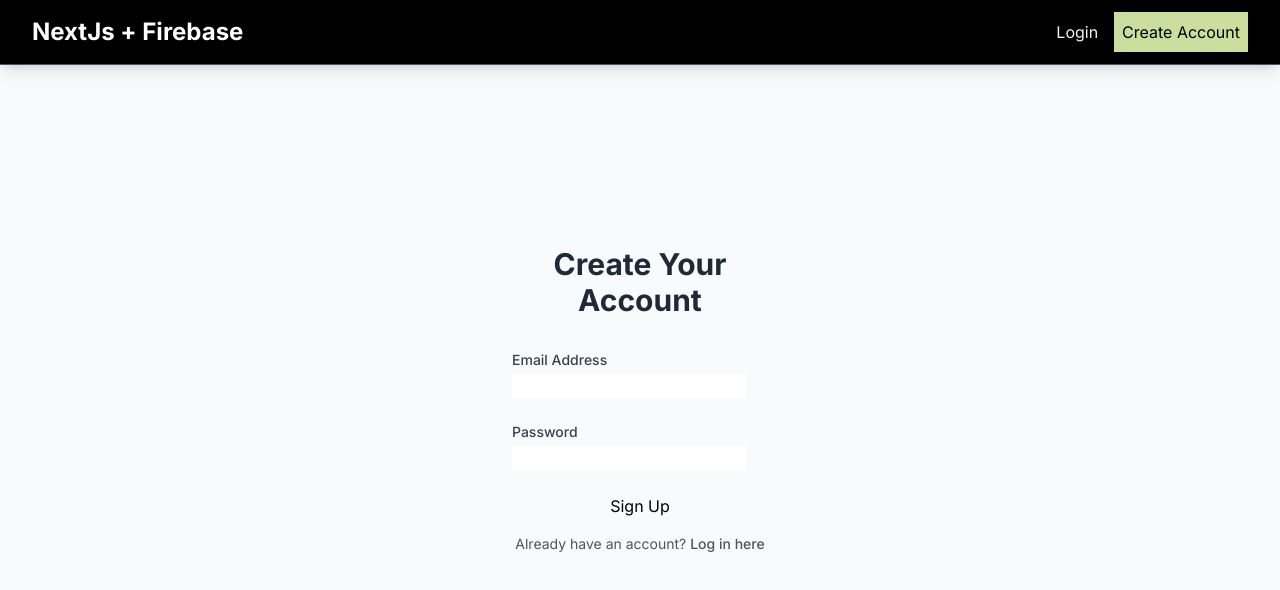
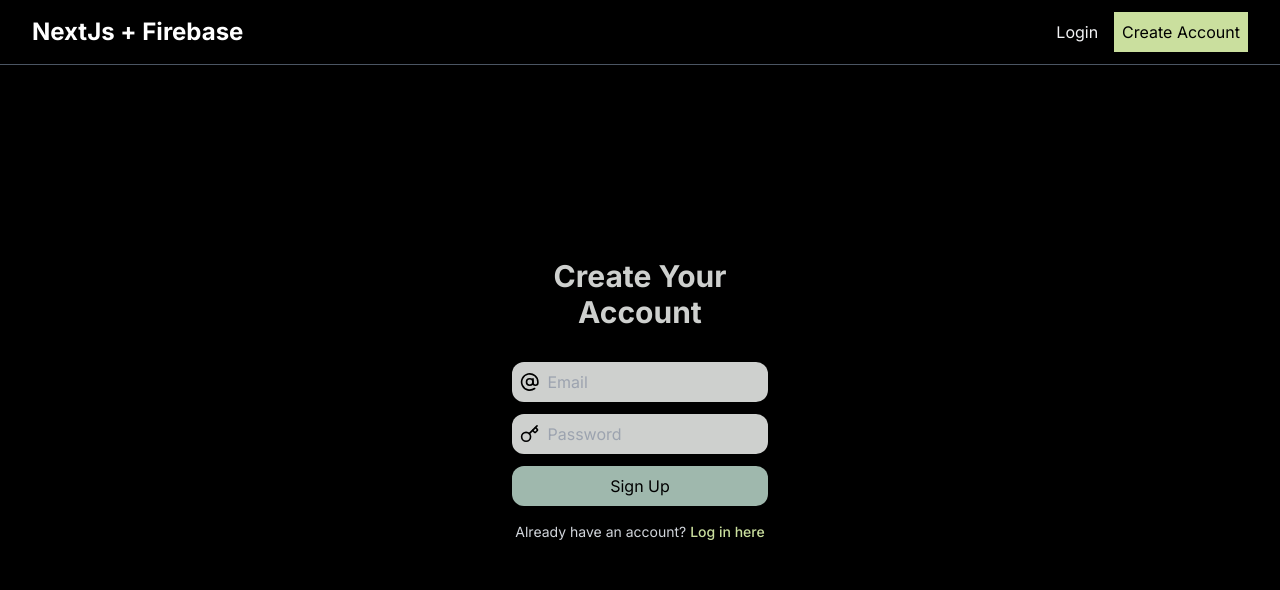
Before and after one commit to Fi-Nitex/next-firebase, a Next.js app: page /signup in a window 1280 px wide. Shown: the top 590 px of the page. Built offline with nearby package versions, Linux system fonts and the light colour scheme; no server answers.

Commit message:
Refactor signup page component to update styling and add password reset functionality

```diff
--- a/app/signup/page.tsx
+++ b/app/signup/page.tsx
@@ -5,6 +5,7 @@ import { createUserWithEmailAndPassword } from "firebase/auth";
 import { auth } from "@/lib/firebase";
 import { useRouter } from "next/navigation";
 import Link from "next/link";
+import { AtSign, Key } from "lucide-react";
 
 export default function SignUp() {
   const [email, setEmail] = useState("");
@@ -25,56 +26,48 @@ export default function SignUp() {
   };
 
   return (
-    <div className="w-full h-screen flex flex-col items-center justify-center">
+    <div className="w-full h-screen flex flex-col items-center justify-center bg-black">
       <div className="card p-8 animate-fade-in w-1/4">
-        <h2 className="text-3xl font-bold text-center text-gray-800 mb-8">
+        <h2 className="text-3xl font-bold text-center text-text-100 mb-8">
           Create Your Account
         </h2>
-        <form onSubmit={handleSubmit} className="space-y-6">
+        <form onSubmit={handleSubmit} className="space-y-3">
           {error && <p className="text-red-500 text-sm text-center">{error}</p>}
-          <div>
-            <label
-              htmlFor="email"
-              className="block text-sm font-medium text-gray-700 mb-1"
-            >
-              Email Address
-            </label>
+          <div className="bg-text-100 flex items-center p-2 rounded-xl overflow-hidden">
+            <AtSign size={22} />
             <input
               type="email"
               id="email"
               value={email}
               onChange={(e) => setEmail(e.target.value)}
-              className="input"
+              className="bg-transparent outline-none w-full ml-2"
+              placeholder="Email"
               required
             />
           </div>
-          <div>
-            <label
-              htmlFor="password"
-              className="block text-sm font-medium text-gray-700 mb-1"
-            >
-              Password
-            </label>
+          <div className="bg-text-100 flex items-center p-2 rounded-xl overflow-hidden">
+            <Key size={22} />
             <input
               type="password"
               id="password"
               value={password}
               onChange={(e) => setPassword(e.target.value)}
-              className="input"
+              className="bg-transparent outline-none w-full ml-2"
+              placeholder="Password"
               required
             />
           </div>
           <div>
-            <button type="submit" className="btn w-full">
+            <button type="submit" className="bg-primary-100 w-full p-2 rounded-xl">
               Sign Up
             </button>
           </div>
         </form>
-        <p className="mt-4 text-center text-sm text-gray-600">
+        <p className="mt-4 text-center text-sm text-gray-300">
           Already have an account?{" "}
           <Link
             href="/login"
-            className="font-medium text-primary-600 hover:text-primary-500"
+            className="font-medium text-accent-100"
           >
             Log in here
           </Link>
```
